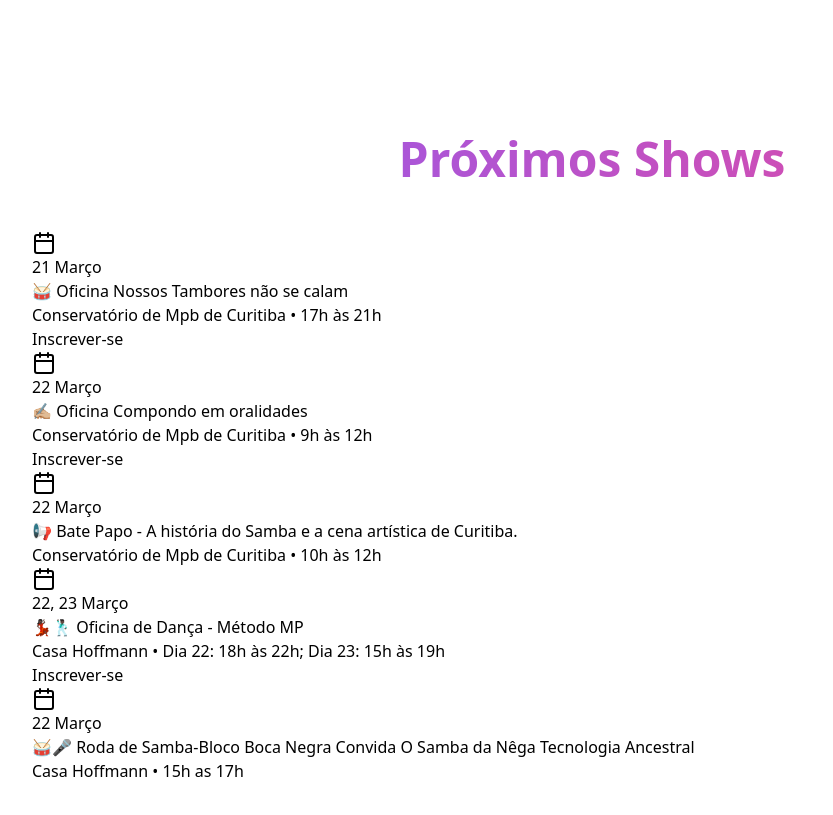
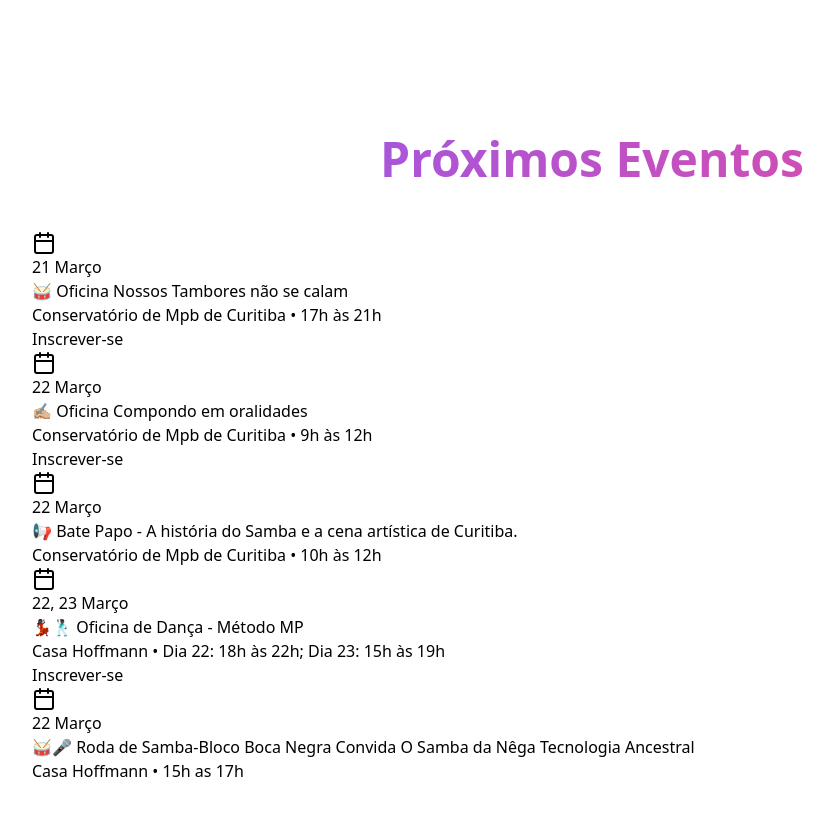
Before and after one commit to httpE2Barao/Janine-Mathias, a React (Vite) app: page / in a window 1280 px wide. Shown: the part 3880-4695 px from the top of the page, without its empty margins (48-881 px from the left). Built offline with nearby package versions, Linux system fonts and the light colour scheme.

Commit message:
atualizando

```diff
--- a/src/App.tsx
+++ b/src/App.tsx
@@ -69,7 +69,7 @@ function HomePage() {
 
       <section id="shows" className="section-spacing bg-white scroll-section">
         <div className="container-width">
-          <h2 className="section-title">Próximos Shows</h2>
+          <h2 className="section-title">Próximos Eventos</h2>
           <div className="grid gap-6">
             {shows.map((show, index) => (
               <div className="transform hover:-translate-y-1 transition-transform duration-300" key={index}>
--- a/src/components/Hero.tsx
+++ b/src/components/Hero.tsx
@@ -46,7 +46,7 @@ export function Hero({ name, title, backgroundImage, ticketLink }: HeroProps) {
               className="bg-pink-600 text-white px-8 py-3 rounded-full font-semibold hover:bg-pink-700 transition-colors"
             >
               Comprar Ingressos
-            </button>
+            </button> // inscreva-se
           )}
         </div>
       </div>
--- a/src/components/ShowCard.tsx
+++ b/src/components/ShowCard.tsx
@@ -22,7 +22,7 @@ export function ShowCard({ show }: ShowCardProps) {
           <span className="text-lg font-semibold text-gray-800">{show.date}</span>
         </div>
         <div>
-          <h3 className="text-xl font-bold text-gray-800">{show.venue}</h3>
+          <h3 className="text-xl font-bold text-gray-800 max-w-[500px]">{show.venue}</h3>
           <p className="text-gray-600">{show.city} • {show.time}</p>
         </div>
       </div>
```
